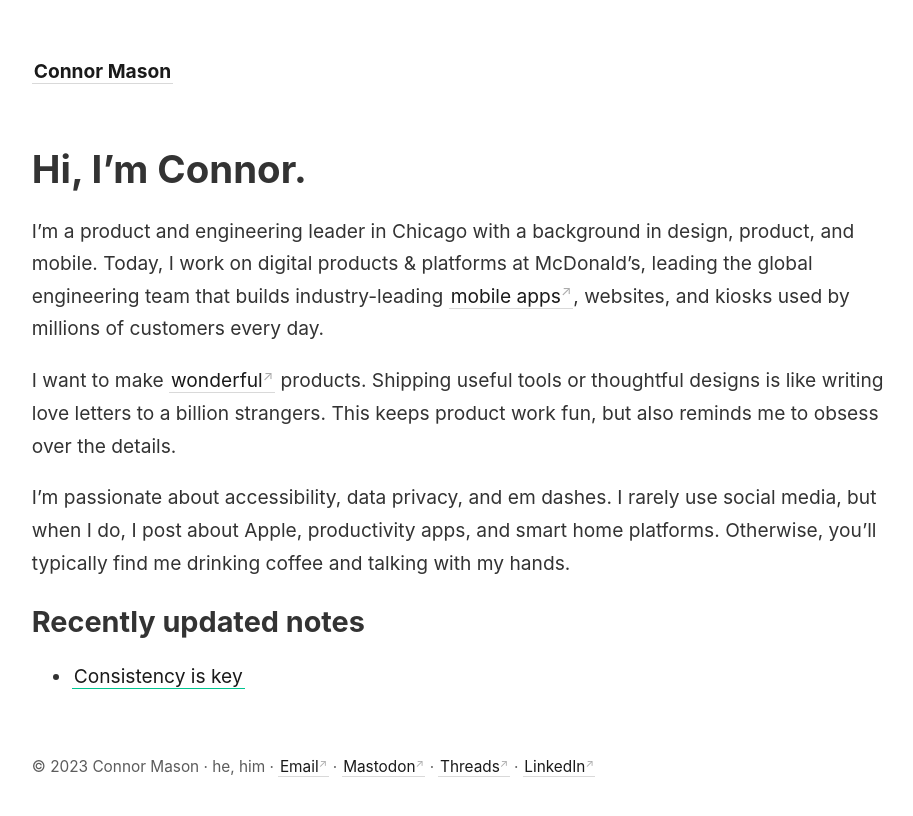
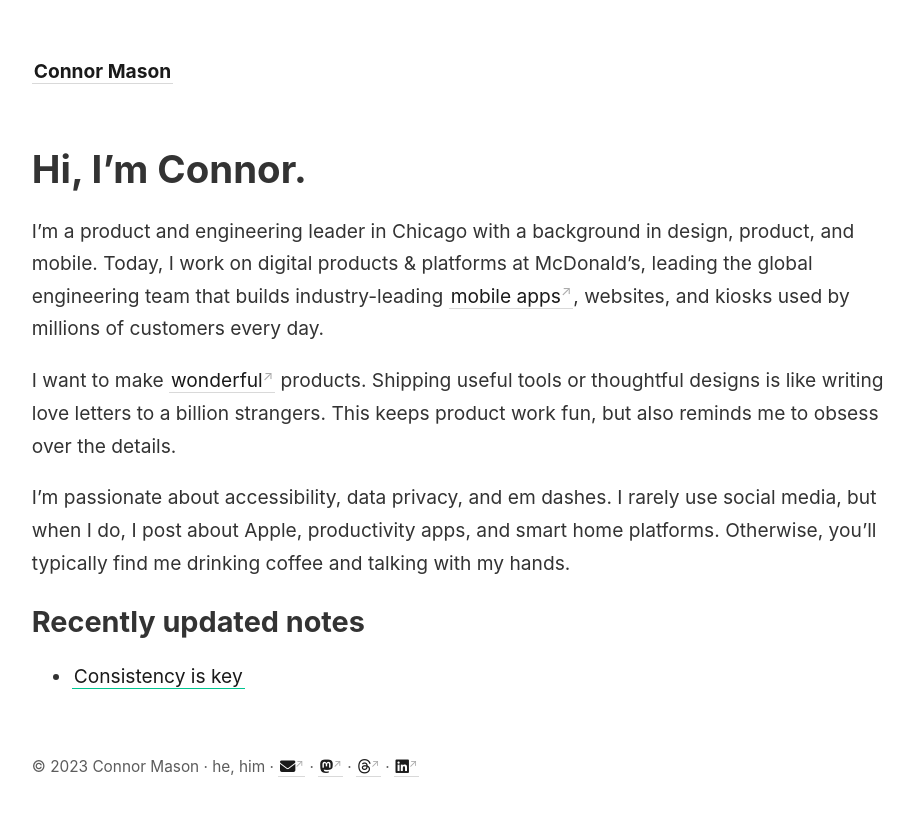
Before and after one commit to conmas/site, a Jekyll site: the page built from _pages/index.md, in a window 1280 px wide. Shown: the top 816 px of the page, without its empty margins (45-958 px from the left). Built offline with Jekyll 4.4.1, drawn with Linux system fonts in a browser that asks for light colours; nearby versions of some CDN libraries.

Commit message:
Icons for footer

```diff
--- a/_includes/footer.html
+++ b/_includes/footer.html
@@ -1,8 +1,8 @@
 <p>© 2023 Connor Mason · he, him ·
 	<script>
-			n='connor';d='mason';t='me';document.write('<a href="mailto:'+n+'@'+d+'.'+t+'">Email</a>');
+			n='connor';d='mason';t='me';document.write('<a href="mailto:'+n+'@'+d+'.'+t+'"><i class="fa-solid fa-envelope"></i></a>');
 	</script> ·
-	<a href="https://hachyderm.io/@connor" rel="me">Mastodon</a> ·
-	<a href="https://threads.net/@conmas">Threads</a> ·
-	<a href="https://linkedin.com/in/cnnrmsn">LinkedIn</a>
+	<a href="https://hachyderm.io/@connor" rel="me"><i class="fa-brands fa-mastodon"></i></a> ·
+	<a href="https://threads.net/@conmas"><i class="fa-brands fa-threads"></i></a> ·
+	<a href="https://linkedin.com/in/cnnrmsn"><i class="fa-brands fa-linkedin"></i></a>
 </p>
--- a/_includes/head.html
+++ b/_includes/head.html
@@ -33,6 +33,8 @@
   <meta property="og:image" content="{{ site.url }}{{ page.image }}">
   {% endif %}
 
+  <script src="https://kit.fontawesome.com/72c28f968f.js" crossorigin="anonymous"></script>
+
   <title>
     {% if page.id == "home" %}
       {{ site.title }}
```
